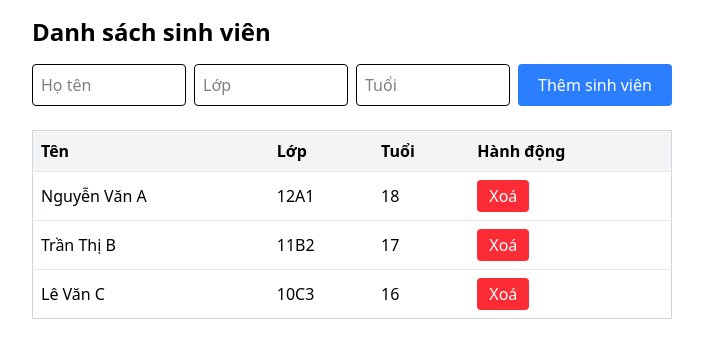
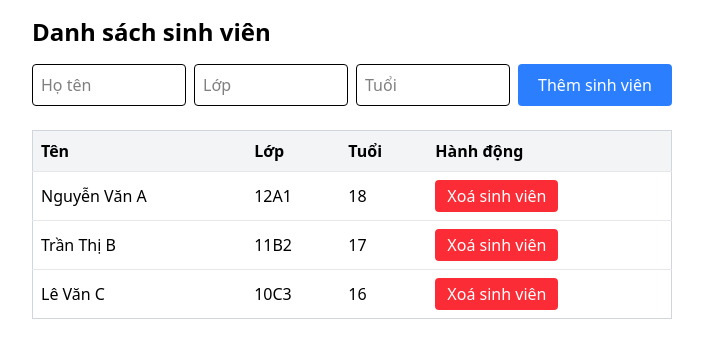
Before and after one commit to snowyy16/22661451_HuynhNguyenLamSon, a React (Vite) app: page / in a window 1280 px wide. Shown: the top 358 px of the page, without its empty margins (288-991 px from the left). Built offline with nearby package versions, Linux system fonts and the light colour scheme.

Commit message:
feat: xoá sinh viên

```diff
--- a/components/StudentsList.jsx
+++ b/components/StudentsList.jsx
@@ -84,7 +84,7 @@ const StudentList = () => {
                   className="bg-red-500 text-white px-3 py-1 rounded hover:bg-red-600"
                   onClick={() => handleDelete(student.id)}
                 >
-                  Xoá
+                  Xoá sinh viên
                 </button>
               </td>
             </tr>
```
